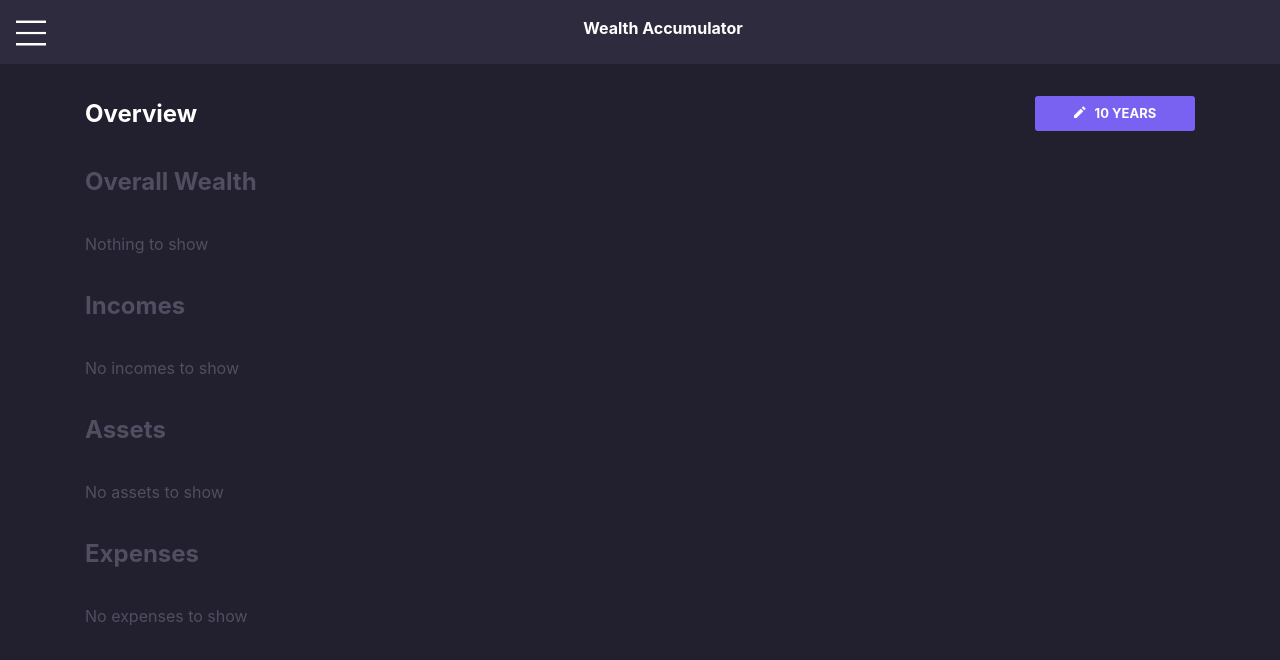
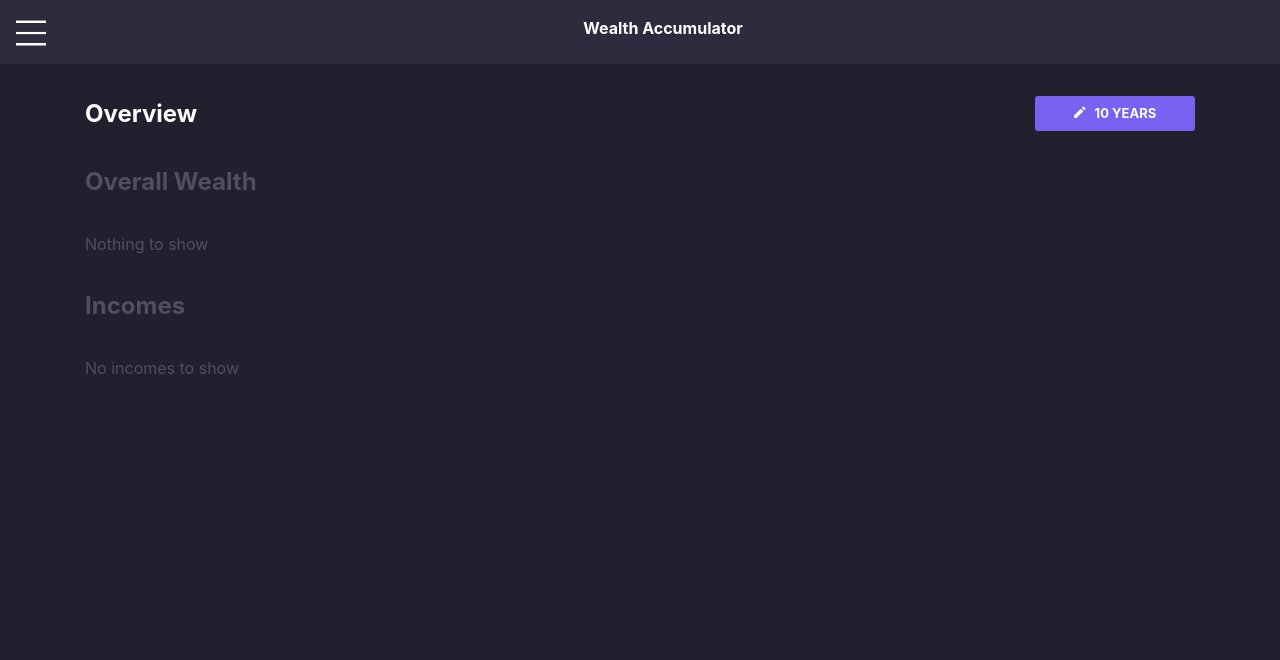
Before and after one commit to gandh99/Wealth-Accumulator, a React (Create React App) app: page /overview in a window 1280 px wide. Shown: the top 660 px of the page. Built offline with nearby package versions, Linux system fonts and the light colour scheme.

Commit message:
Did some refactoring mainly in Overview, ChartContainer and income-calculator in order to fix the bug which prevented the overall wealth chart from updating correctly when different numbers of years was input.

```diff
--- a/src/App.js
+++ b/src/App.js
@@ -16,7 +16,7 @@ class App extends Component {
   state = {
     showSidebar: false,
     years: 10,
-    allIncomes: [],
+    metadataForEachIncomeItem: [],
     allAssets: [],
     allExpenses: [],
 }
@@ -39,7 +39,7 @@ class App extends Component {
           <Switch>
             <Route path="/overview">
               <Overview
-                incomes={this.state.allIncomes}
+                metadataForEachIncomeItem={this.state.metadataForEachIncomeItem}
                 assets={this.state.allAssets}
                 expenses={this.state.allExpenses}
                 years={this.state.years}
@@ -48,8 +48,8 @@ class App extends Component {
             </Route>
             <Route path="/incomes">
               <Income
-                allIncomes={this.state.allIncomes}
-                saveToApp={(allIncomes) => this.setState({ allIncomes })}
+                allIncomes={this.state.metadataForEachIncomeItem}
+                saveToApp={(metadataForEachIncomeItem) => this.setState({ metadataForEachIncomeItem })}
               />
             </Route>
             <Route path='/assets'>
--- a/src/income/income-calculator.js
+++ b/src/income/income-calculator.js
@@ -15,10 +15,27 @@ Output for incomeData:
     amount: ...
 }, {...}, {...}, ...]
 */
-export function generateIncomeData(income, totalIncome, years) {
+export function generateIncomeData(metadataForEachIncomeItem, years, dataForEachIncomeItem, dataForTotalIncome) {
+    metadataForEachIncomeItem.map(metadataForSingleIncomeItem => (
+        generateDataForSingleIncomeItem(
+            metadataForSingleIncomeItem,
+            years,
+            dataForEachIncomeItem,
+            dataForTotalIncome
+        )
+    ))
+
+}
+
+function generateDataForSingleIncomeItem(
+    metadataForSingleIncomeItem,
+    years,
+    dataForEachIncomeItem,
+    dataForTotalIncome
+) {
     let {
-        incomeAmount, incomeFrequency, incomePercentageChange
-    } = income
+        incomeName, incomeAmount, incomeFrequency, incomePercentageChange
+    } = metadataForSingleIncomeItem
 
     // Convert to number
     incomeAmount = Number(incomeAmount)
@@ -29,8 +46,8 @@ export function generateIncomeData(income, totalIncome, years) {
     let cumulativeAmount = incomeAmount * frequency
 
     // Initialise total income
-    if (totalIncome.length <= 0) {
-        initTotalIncome(totalIncome, years)
+    if (dataForTotalIncome.length <= 0) {
+        initTotalIncome(dataForTotalIncome, years)
     }
 
     for (let i = 0; i < years; i++) {
@@ -41,14 +58,18 @@ export function generateIncomeData(income, totalIncome, years) {
         })
 
         // Update the total income data
-        totalIncome[i].amount += Math.round(cumulativeAmount)
+        dataForTotalIncome[i].amount += Math.round(cumulativeAmount)
 
         // Compute the new cumulative amount for the following year
         incomeAmount += incomeAmount * (incomePercentageChange / 100)
         cumulativeAmount += incomeAmount * frequency
     }
 
-    return incomeData
+    dataForEachIncomeItem.push({
+        incomeName,
+        data: incomeData
+    })
+
 }
 
 function initTotalIncome(totalIncome, years) {
--- a/src/overview/ChartContainer.js
+++ b/src/overview/ChartContainer.js
@@ -4,15 +4,23 @@ import './chart-container.css'
 
 export default function ChartContainer(props) {
     let lineChartsForIndividualItems = []
-    let totalItemsAmountData = []
 
     // Generate item data and chart for each and every individual item (expenses, assets or incomes)
-    props.items.map(item => {
-        let itemData = props.generateData(item, totalItemsAmountData)
+    // props.items.map(item => {
+    //     let itemData = props.generateData(item, totalItemsAmountData)
+    //     lineChartsForIndividualItems.push(
+    //         <ChartCard
+    //             title={item.incomeName || item.assetName || item.expenseName}
+    //             data={itemData}
+    //             chartColor={props.chartColor}
+    //         />
+    //     )
+    // })
+    props.dataForEachItem.map(data => {
         lineChartsForIndividualItems.push(
             <ChartCard
-                title={item.incomeName || item.assetName || item.expenseName}
-                data={itemData}
+                title={data.incomeName || data.assetName || data.expenseName}
+                data={data.data}
                 chartColor={props.chartColor}
             />
         )
@@ -20,19 +28,13 @@ export default function ChartContainer(props) {
 
     // Create chart for total items amount data (refers to the sum of all expenses, assets or incomes)
     let lineChartForTotalItemsAmount =
-        (totalItemsAmountData.length > 0)
+        (props.dataForItemsTotal.length > 0)
             ? <ChartCard
                 title={`Total ${props.title}`}
-                data={totalItemsAmountData}
+                data={props.dataForItemsTotal}
                 chartColor={props.chartColor}
             />
             : null
-
-    // Save the total items amount data to Overview. useState() is required because setting of state should
-    // never be done during rendering!
-    React.useState(() => {
-        props.saveTotalAmountData(totalItemsAmountData)
-    }, [])
 
     // Decide what to render
     let renderChart =
--- a/src/overview/Overview.js
+++ b/src/overview/Overview.js
@@ -20,44 +20,49 @@ export default function Overview(props) {
     const [showSetYearsModal, setShowSetYearsModal] = React.useState(false)
 
     // Use this to track overall wealth
-    const [totalIncomeData, setTotalIncomeData] = React.useState([])
+    // const [totalIncomeData, setTotalIncomeData] = React.useState([])
     const [totalAssetData, setTotalAssetData] = React.useState([])
     const [totalExpenseData, setTotalExpenseData] = React.useState([])
+
+    let dataForEachIncomeItem = []  // array of objects
+    let dataForTotalIncome = []
+    generateIncomeData(props.metadataForEachIncomeItem, props.years, dataForEachIncomeItem, dataForTotalIncome)
 
     const chartContainers = [
         <OverallChartContainer
             title={'Overall Wealth'}
-            data={{ totalIncomeData, totalAssetData, totalExpenseData }}
+            data={{ totalIncomeData: dataForTotalIncome, totalAssetData, totalExpenseData }}
             chartColor={style.getPropertyValue('--primary-component-color')}
             years={props.years}
         />,
         <ChartContainer
             title={'Incomes'}
-            items={props.incomes}
+            dataForEachItem={dataForEachIncomeItem}
+            dataForItemsTotal={dataForTotalIncome}
             chartColor={style.getPropertyValue('--increase-text-color')}
-            generateData={
-                (item, totalItemsAmountData) => generateIncomeData(item, totalItemsAmountData, props.years)
-            }
-            saveTotalAmountData={setTotalIncomeData}
+            // generateData={
+            //     (item, totalItemsAmountData) => generateIncomeData(item, totalItemsAmountData, props.years)
+            // }
+            // saveTotalAmountData={setTotalIncomeData}
         />,
-        <ChartContainer
-            title={'Assets'}
-            items={props.assets}
-            chartColor={style.getPropertyValue('--secondary-component-color')}
-            generateData={
-                (item, totalItemsAmountData) => generateAssetData(item, totalItemsAmountData, props.years)
-            }
-            saveTotalAmountData={setTotalAssetData}
-        />,
-        <ChartContainer
-            title={'Expenses'}
-            items={props.expenses}
-            chartColor={style.getPropertyValue('--tertiary-component-color')}
-            generateData={
-                (item, totalItemsAmountData) => generateExpenseData(item, totalItemsAmountData, props.years)
-            }
-            saveTotalAmountData={setTotalExpenseData}
-        />,
+        // <ChartContainer
+        //     title={'Assets'}
+        //     items={props.assets}
+        //     chartColor={style.getPropertyValue('--secondary-component-color')}
+        //     generateData={
+        //         (item, totalItemsAmountData) => generateAssetData(item, totalItemsAmountData, props.years)
+        //     }
+        //     saveTotalAmountData={setTotalAssetData}
+        // />,
+        // <ChartContainer
+        //     title={'Expenses'}
+        //     items={props.expenses}
+        //     chartColor={style.getPropertyValue('--tertiary-component-color')}
+        //     generateData={
+        //         (item, totalItemsAmountData) => generateExpenseData(item, totalItemsAmountData, props.years)
+        //     }
+        //     saveTotalAmountData={setTotalExpenseData}
+        // />,
     ]
 
     return (
```
Also changed, not shown: src/overview/OverallChartContainer.js (line endings or trailing spaces).
